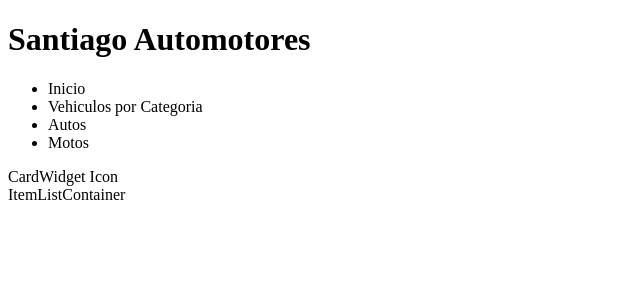
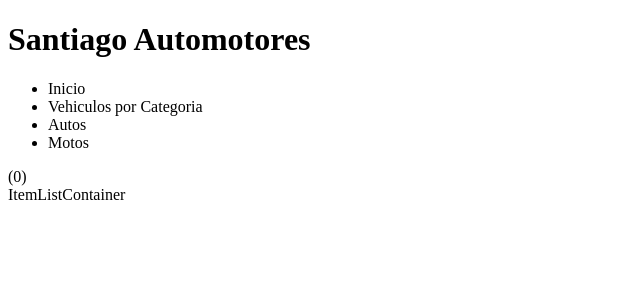
Before and after one commit to prometeo88/reactjs-coder, a React (Vite) app: page / in a window 1280 px wide. Shown: the top 300 px of the page, without its empty margins (0-640 px from the left). Built offline with nearby package versions, Linux system fonts and the light colour scheme.

Commit message:
preentrega

```diff
--- a/src/components/CardWidget.jsx
+++ b/src/components/CardWidget.jsx
@@ -1,7 +1,7 @@
 
 const CardWidget = () => {
   return (
-    <div>CardWidget Icon</div>
+    <div>(0)</div>
   )
 }
 
```
